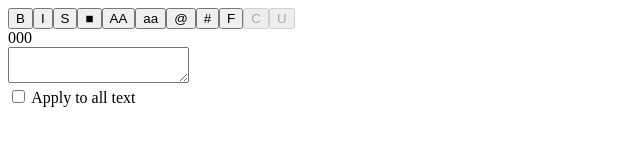
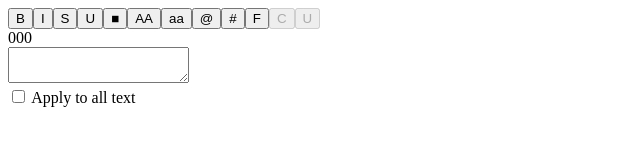
Before and after one commit to ermondel/react-editor, a React app: page / in a window 1280 px wide. Shown: the top 160 px of the page, without its empty margins (0-640 px from the left). Built offline with nearby package versions, Linux system fonts and the light colour scheme; the HTML template or start-up script is replaced by a standard one.

Commit message:
feat: add underline to the editor

```diff
--- a/package.json
+++ b/package.json
@@ -1,6 +1,6 @@
 {
   "name": "react-editor",
-  "version": "0.25.2",
+  "version": "0.26.2",
   "private": true,
   "homepage": "https://github.com/ermondel/react-editor#readme",
   "description": "react editor",
--- a/src/App.js
+++ b/src/App.js
@@ -97,7 +97,7 @@ class App extends Component {
         break;
 
       case 10:
-        // nextText = lib.filename(prevText);
+        nextText = lib.addTag('U', prevText);
         break;
 
       default:
--- a/src/components/Panel.js
+++ b/src/components/Panel.js
@@ -7,6 +7,7 @@ const Panel = ({ action, showRollback, discard, undo }) => (
       <PanelBtn click={() => action(1)} title='bold' val='B' />
       <PanelBtn click={() => action(2)} title='italic' val='I' />
       <PanelBtn click={() => action(3)} title='strikethrough' val='S' />
+      <PanelBtn click={() => action(10)} title='underline' val='U' />
       <PanelBtn click={() => action(4)} title='spoiler' val='&#9632;' />
       <PanelBtn click={() => action(5)} title='uppercase' val='AA' />
       <PanelBtn click={() => action(6)} title='lowercase' val='aa' />
--- a/src/editor.js
+++ b/src/editor.js
@@ -9,6 +9,8 @@ export function bbcodeToHTML(text) {
     '[/S]': '</span>',
     '[SPOILER]': '<span class="bbcode-spoiler">',
     '[/SPOILER]': '</span>',
+    '[U]': '<span class="bbcode-underline">',
+    '[/U]': '</span>',
   };
 
   let code = false;
--- a/src/style/_bbcode.scss
+++ b/src/style/_bbcode.scss
@@ -14,3 +14,7 @@
 .bbcode-strike {
   text-decoration: line-through;
 }
+
+.bbcode-underline {
+  text-decoration: underline;
+}
```
